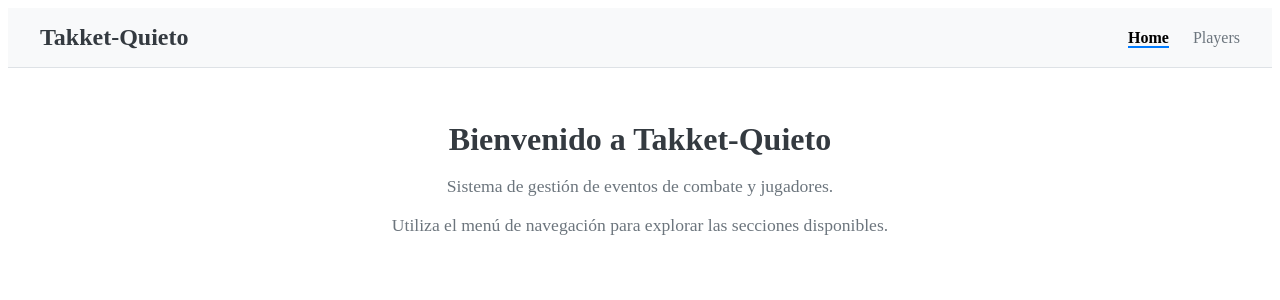
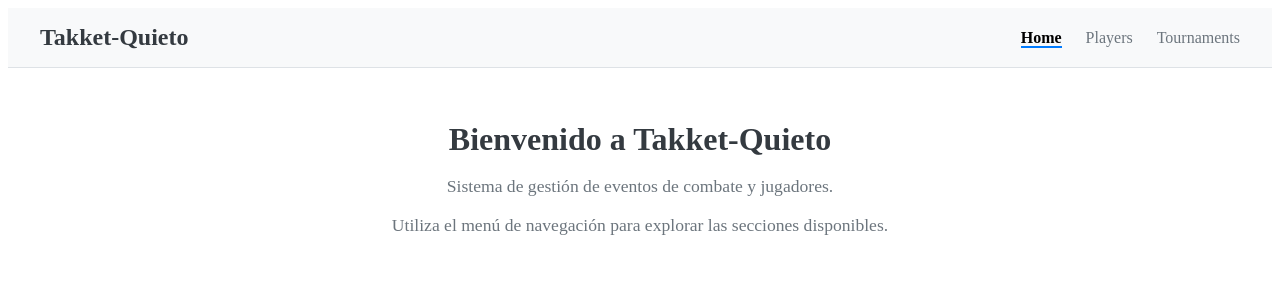
Before and after one commit to BudzowskiPiotrek/combat-event-system, an Angular app in the folder Takket-Quieto/: page / in a window 1280 px wide. Shown: the top 300 px of the page. Built offline with nearby package versions, Linux system fonts and the light colour scheme.

Commit message:
Update navbar.component.html

```diff
--- a/Takket-Quieto/src/app/shared/navbar/navbar.component.html
+++ b/Takket-Quieto/src/app/shared/navbar/navbar.component.html
@@ -5,5 +5,6 @@
     <ul class="nav-links">
         <li><a routerLink="/" routerLinkActive="active" [routerLinkActiveOptions]="{exact: true}">Home</a></li>
         <li><a routerLink="/players" routerLinkActive="active">Players</a></li>
+        <li><a routerLink="/tournaments" routerLinkActive="active">Tournaments</a></li>
     </ul>
 </nav>
```
